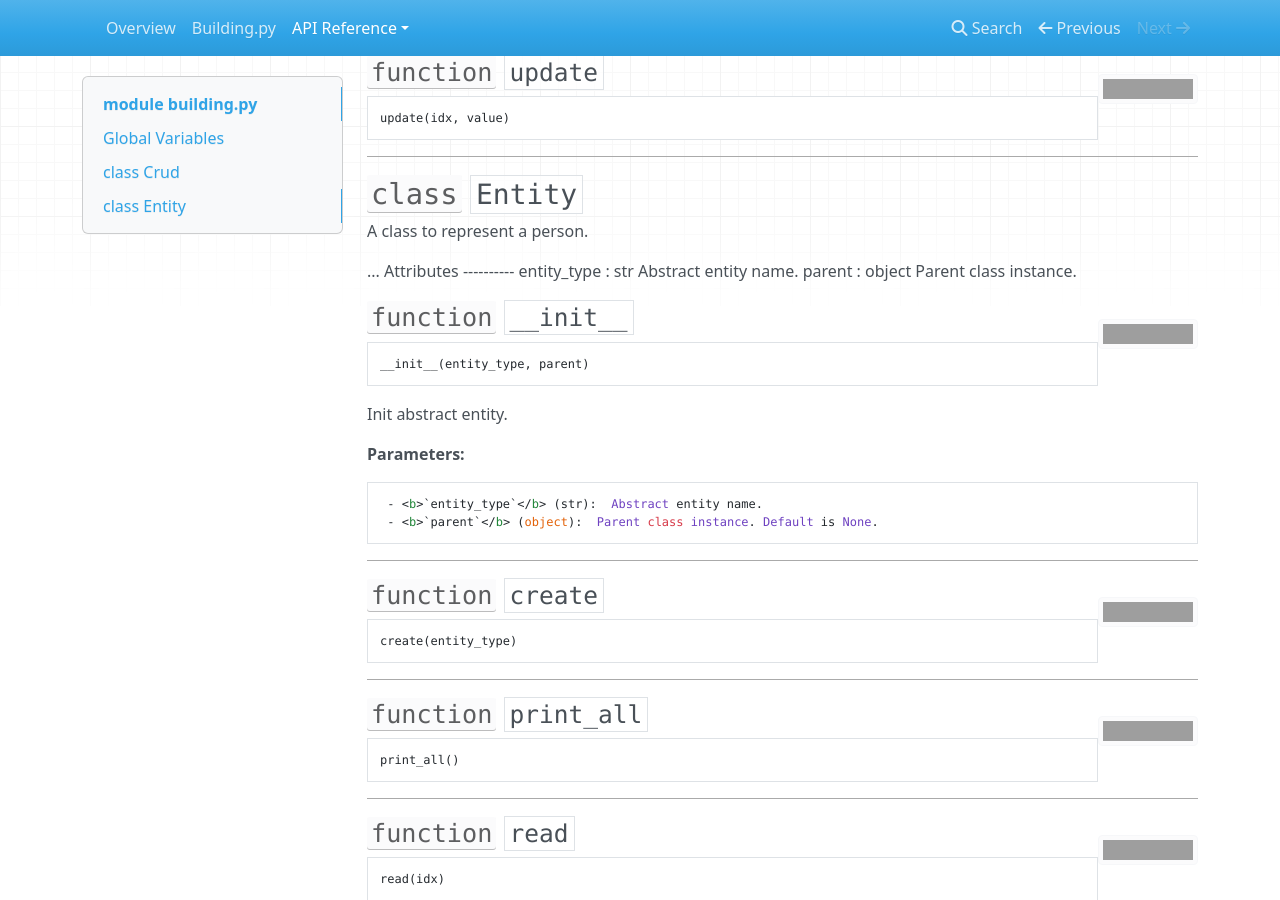
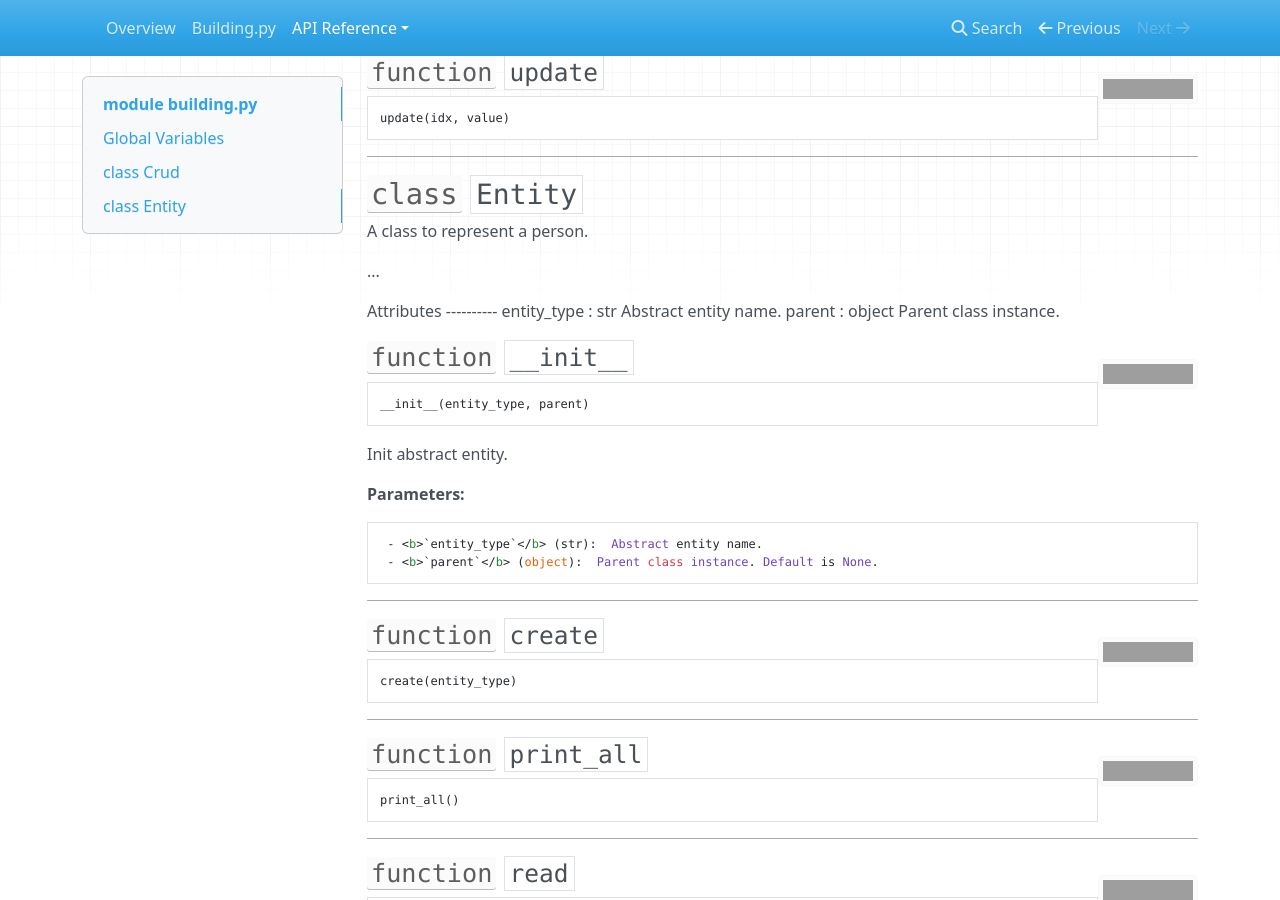
Before and after one commit to teamco/python_doc, an MkDocs documentation site: the page built from docs/api-docs/building.py.md, in a window 1280 px wide and 900 px high, scrolled down 1324 px, cut to the strip 0-900 px from the top of the window. Built offline with MkDocs 1.6.1, drawn with Linux system fonts in a browser that asks for light colours; nearby versions of some CDN libraries; some of the changed lines change nothing that is shown; grey boxes are pictures that could not be loaded.

Commit message:
cont docs

```diff
--- a/docs/api-docs/building.py.md
+++ b/docs/api-docs/building.py.md
@@ -126,10 +126,12 @@ update(idx, value)
 ## <kbd>class</kbd> `Entity`
 A class to represent a person.
 
-... Attributes
+...
+
+Attributes
 ---------- entity_type : str  Abstract entity name. parent : object  Parent class instance.
 
-<a href="https://github.com/teamco/python_doc/blob/main/building.py/building.py#L88"><img align="right" style="float:right;" src="https://img.shields.io/badge/-source-cccccc?style=flat-square"></a>
+<a href="https://github.com/teamco/python_doc/blob/main/building.py/building.py#L89"><img align="right" style="float:right;" src="https://img.shields.io/badge/-source-cccccc?style=flat-square"></a>
 
 ### <kbd>function</kbd> `__init__`
 
```
